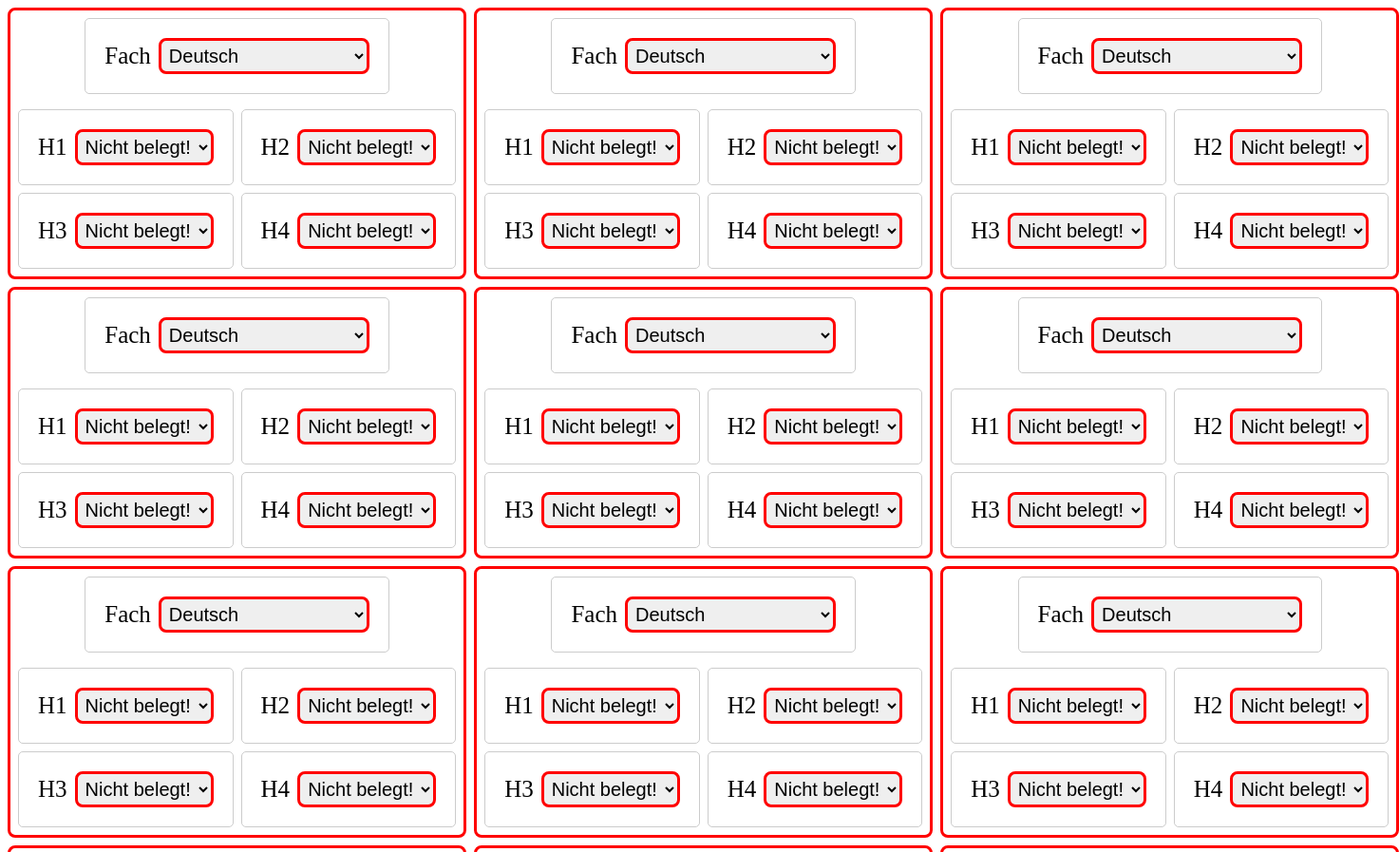
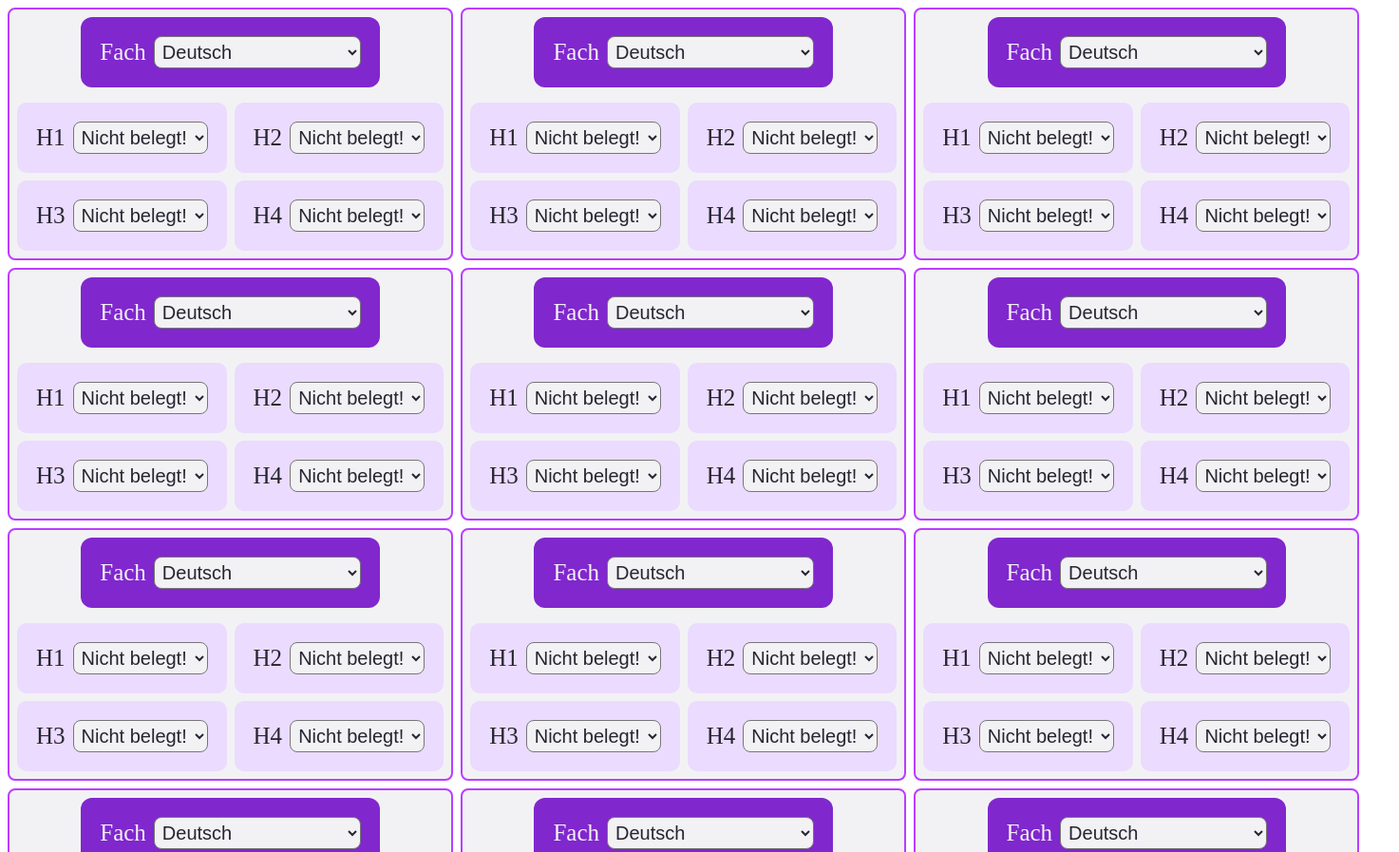
Before and after one commit to lolorrrt/Graduation-Mark-Calculator, a plain HTML site: page index.html in a window 1280 px wide. Shown: the top 897 px of the page at 95% size, 1473 px wide, since content can reach past the window. Drawn offline with Linux system fonts and the light colour scheme.

Commit message:
Work on Color design

```diff
--- a/style.css
+++ b/style.css
@@ -1,8 +1,17 @@
+:root {
+    --text: #262532;
+    --background: #f2f2f4;
+    --primary: #8027ce;
+    --secondary: #ebdbff;
+    --accent: #bb3dff;
+}
+
 #mode-select,
 #score,
 .subject {
-    border: solid red;
+    border: 2px solid var(--accent);
     border-radius: 8px;
+    background-color: var(--background);
 }
 
 #mode-select {
@@ -38,10 +47,6 @@
 .course,
 .title {
     padding: 20px;
-    border-width: 1px;
-    border-color: #CCCCCC;
-    border-style: solid;
-    border-radius: 5px;
     display: flex;
     justify-content: center;
     align-items: center;
@@ -53,10 +58,17 @@
     font-size: 25px;
 }
 
-.course {}
+.course {
+    background-color: var(--secondary);
+    border-radius: 10px;
+    color: var(--text);
+}
 
 .title {
     margin-top: 8px;
+    background-color: var(--primary);
+    color: var(--background);
+    border-radius: 12px;
 }
 
 .subjectOptions,
@@ -64,6 +76,7 @@
     padding: 4px;
     font-size: 20px;
     align-self: flex-end;
-    border: solid red;
+    background-color: var(--background);
     border-radius: 8px;
+    color: var(--text);
 }
```
